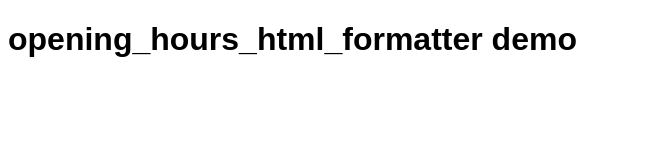
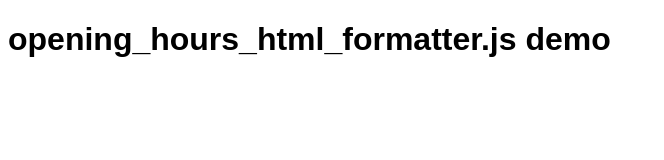
Before and after one commit to wo-ist-markt/opening_hours_html_formatter.js, a website: page demo/index.html in a window 1280 px wide. Shown: the whole page, without its empty margins (0-664 px from the left). Drawn offline with Linux system fonts and the light colour scheme.

Commit message:
Update page title and headline.

```diff
--- a/demo/index.html
+++ b/demo/index.html
@@ -3,7 +3,7 @@
     <head>
         <meta charset="utf-8">
         <meta name="viewport" content="initial-scale=1,width=device-width">
-        <title>opening_hours_html_formatter demo</title>
+        <title>opening_hours_html_formatter.js demo</title>
         <script src="lib/opening_hours/opening_hours.js"></script>
         <script src="lib/moment/moment.min.js"></script>
         <script src="../dist/opening_hours_html_formatter.js"></script>
@@ -33,7 +33,7 @@
         </style>
     </head>
     <body>
-        <h1>opening_hours_html_formatter demo</h1>
+        <h1>opening_hours_html_formatter.js demo</h1>
         <script type="text/javascript" charset="utf-8">
             var version = window.ohhf.version;
             document.body.append("Successfully loaded version " + version + ".");
```
